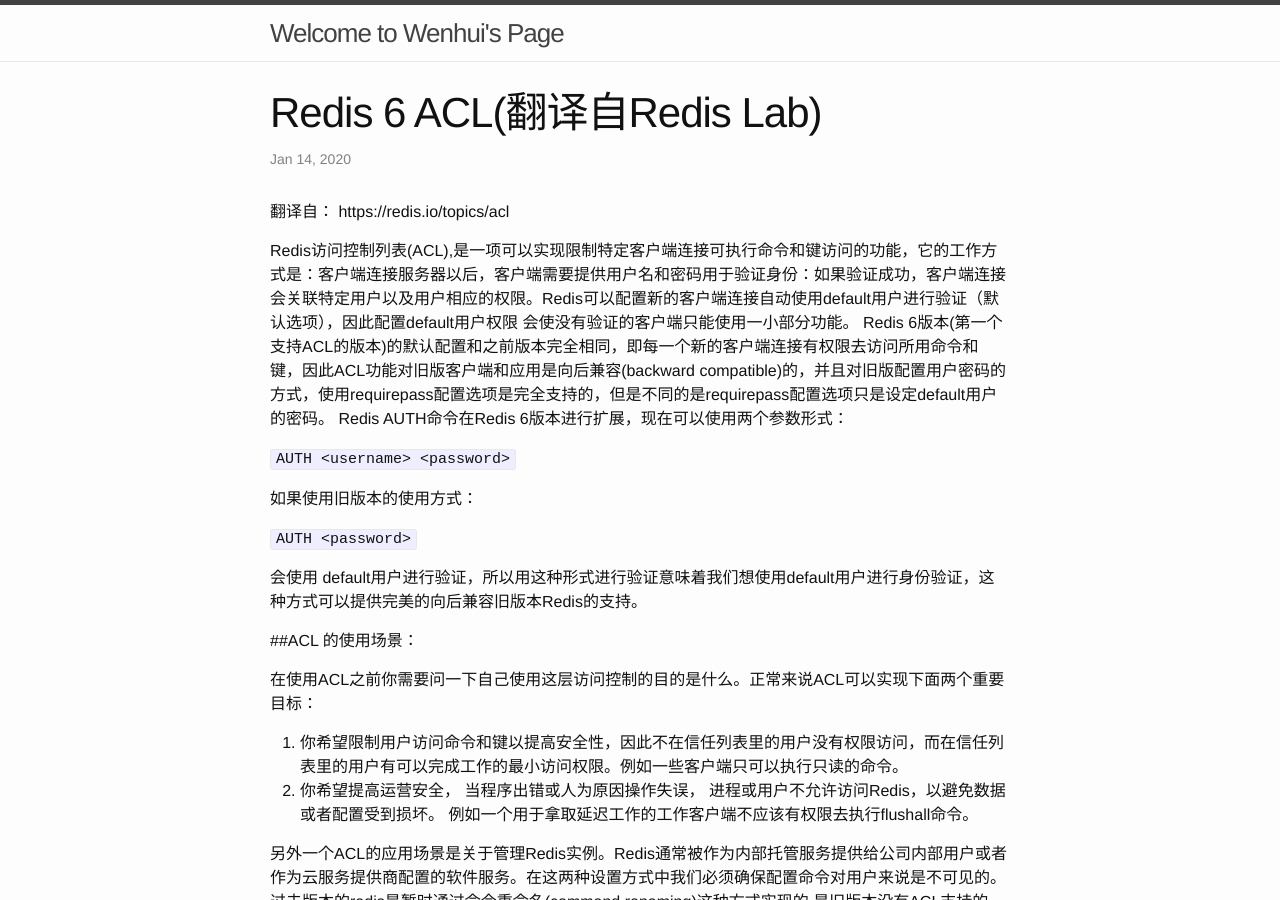
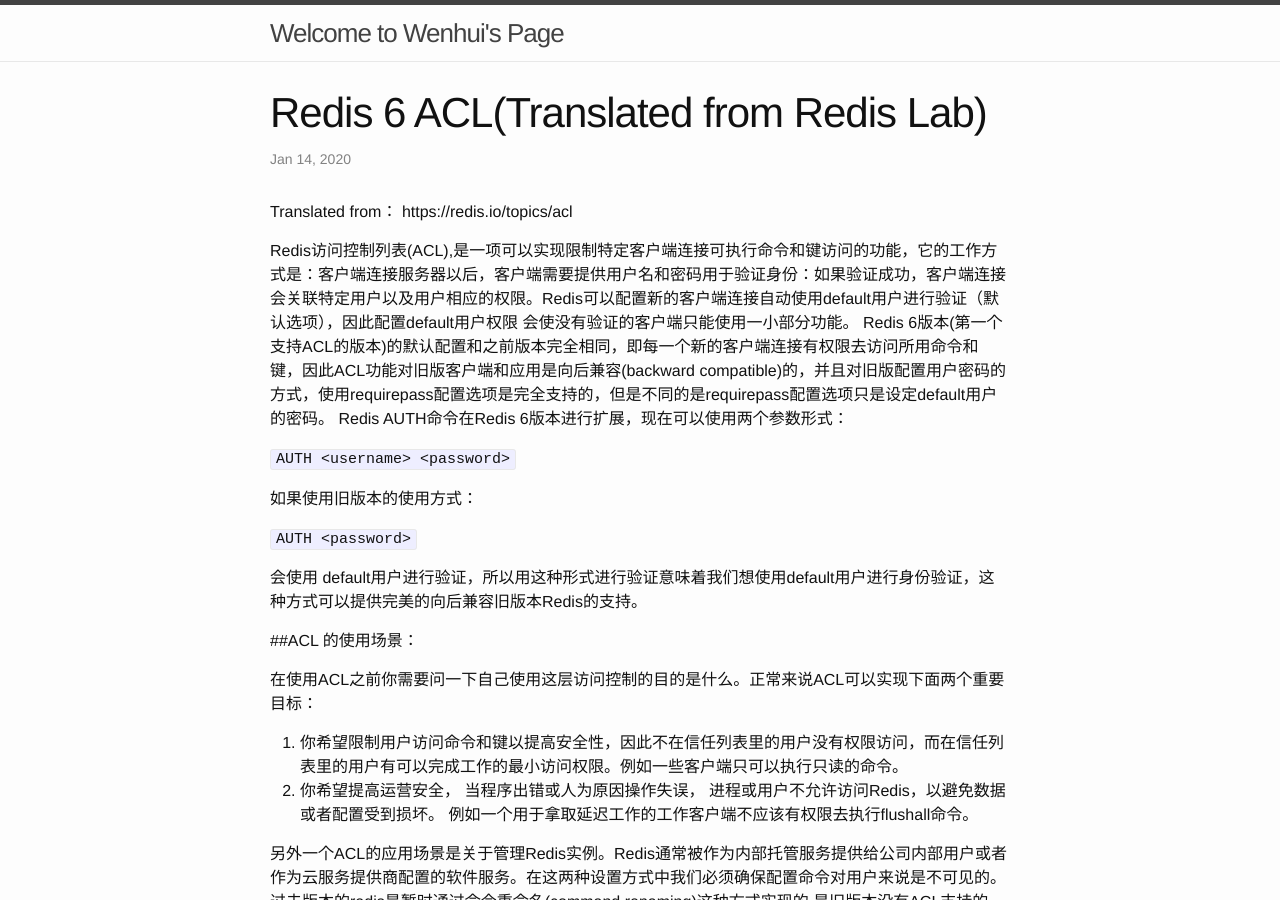
Before and after one commit to hwware/hwware.github.io, a Jekyll site: the page built from _posts/2020-01-14-acl-translate.markdown, in a window 1280 px wide and 900 px high. Built offline with Jekyll 4.4.1, drawn with Linux system fonts in a browser that asks for light colours.

Commit message:
Update 2020-01-14-acl-translate.markdown

```diff
--- a/_posts/2020-01-14-acl-translate.markdown
+++ b/_posts/2020-01-14-acl-translate.markdown
@@ -1,11 +1,11 @@
 ---
 layout: post
-title:  "Redis 6 ACL(翻译自Redis Lab)"
+title:  "Redis 6 ACL(Translated from Redis Lab)"
 date:   2020-01-14 12:58:29
 categories: Redis
 ---
 
-翻译自： https://redis.io/topics/acl
+Translated from： https://redis.io/topics/acl
 
 Redis访问控制列表(ACL),是一项可以实现限制特定客户端连接可执行命令和键访问的功能，它的工作方式是：客户端连接服务器以后，客户端需要提供用户名和密码用于验证身份：如果验证成功，客户端连接会关联特定用户以及用户相应的权限。Redis可以配置新的客户端连接自动使用default用户进行验证（默认选项），因此配置default用户权限
 会使没有验证的客户端只能使用一小部分功能。
```
